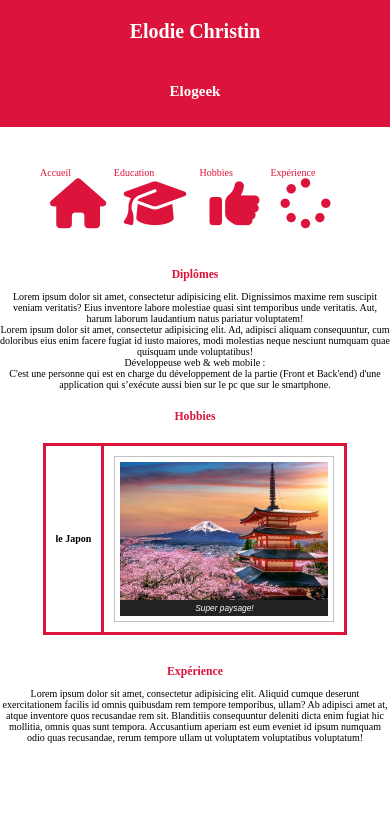
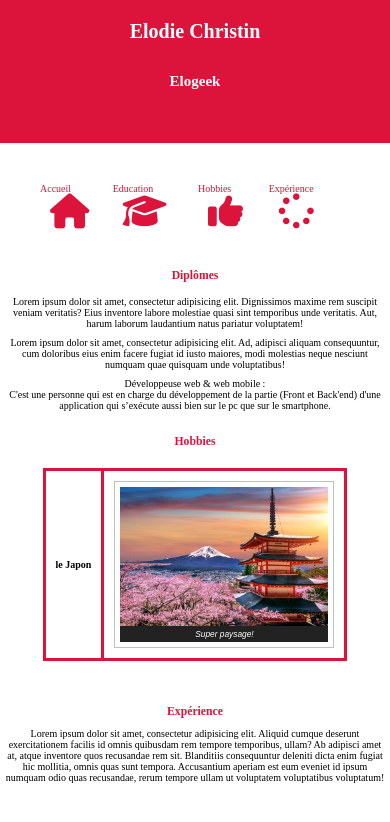
Before and after one commit to Elogeek/cv2021, a PHP site: page / in a window 390 px wide. Shown: the top 822 px of the page. Run offline with PHP 8.4, Linux system fonts and the light colour scheme; lists and menus that the app fills with data are empty; some libraries are stand-ins or nearby versions.

Commit message:
start and finish adaptation smartphone

```diff
--- a/asset/css/style.css
+++ b/asset/css/style.css
@@ -130,7 +130,43 @@ footer {
     font-size: 20px;
 } */
 
-/* todo responsive mode */
-@media screen and (max-width: 0px) {
+/* Responsive mode */
+@media screen and (max-width: 2000px) {
+    header h2 {
+        padding: 1rem;
+    }
+    fieldset {
+        height: 12vh;
+    }
+    nav i {
+        font-size: 3.5rem;
+    }
+    header {
+        height: 17vh;
+    }
+    aside li, #experience {
+        padding: 0.4rem;
+    }
+}
+
+@media screen and (max-width: 300px){
+    fieldset {
+        padding: 0.5rem;
+    }
+
+    nav i {
+        font-size: 3.5rem;
+    }
+
+    header {
+        height: 17vh;
+    }
+
+    img {
+        max-width: 179px;
+    }
+    aside li, #experience,table {
+        padding: 0.4rem;
+    }
 
 }
```
